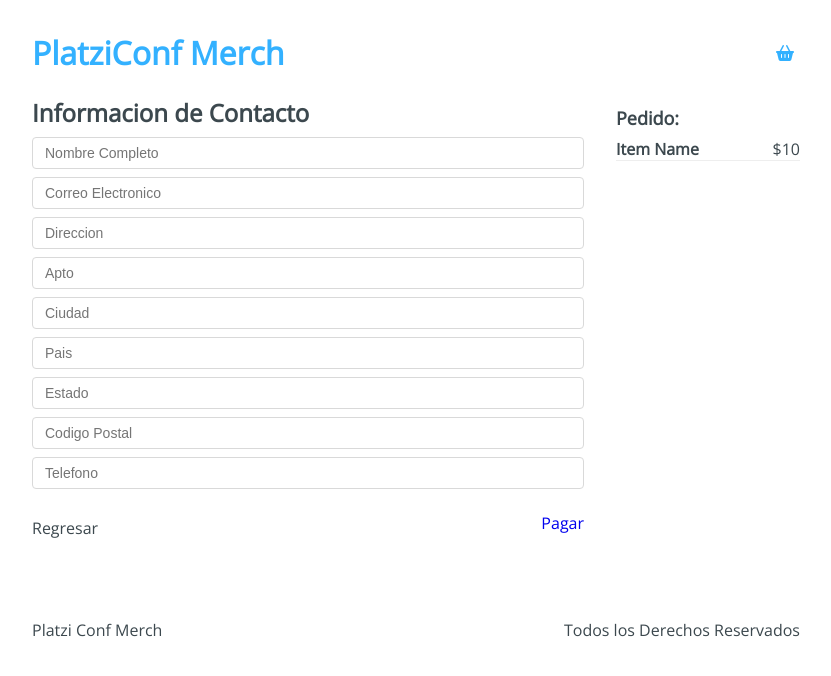
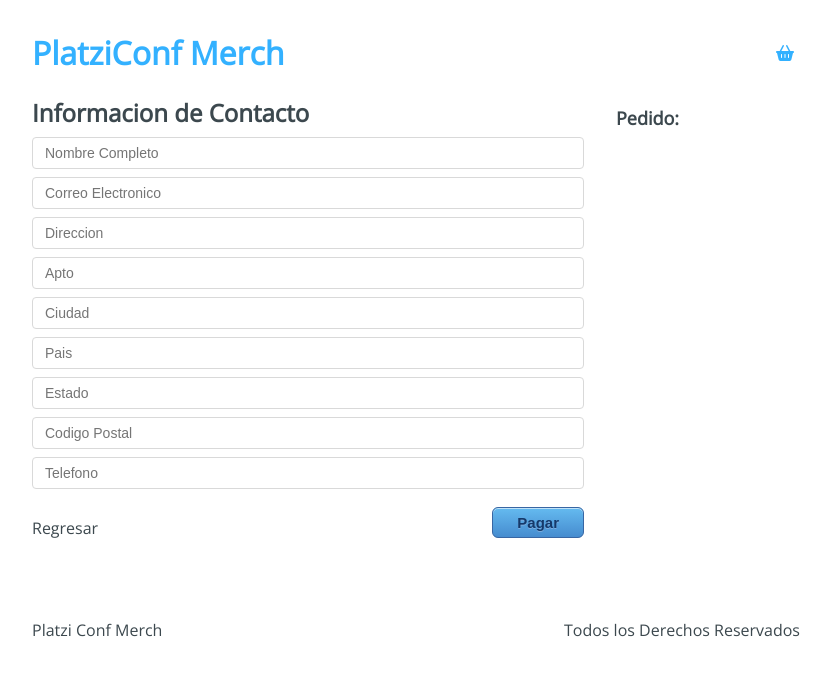
Before and after one commit to eddypv/PlatziConfMerch, a React app: page /checkout/information in a window 1280 px wide. Shown: the top 676 px of the page, without its empty margins (224-1055 px from the left). Built offline with nearby package versions, Linux system fonts and the light colour scheme.

Commit message:
update information page

```diff
--- a/src/containers/Information.js
+++ b/src/containers/Information.js
@@ -1,16 +1,39 @@
 /* eslint-disable import/imports-first */
-import React from 'react'
+import React, {useContext, useRef} from 'react'
 import '../styles/components/Information.css'
 import {Link} from 'react-router-dom'
+import AppContext from '../context/AppContext'
 
-const Information = () => (
+
+const Information = ({history}) => {
+    const {state, addToBuyer} = useContext(AppContext)
+    const {cart} = state
+    const form = useRef(null)
+
+    const handleSubmit = () =>{
+        const formData = new FormData(form.current)
+        const buyer ={
+            "name":formData.get("name"),
+            "email":formData.get("email"),
+            "address":formData.get("address"),
+            "apto":formData.get("apto"),
+            "city":formData.get("city"),
+            "country":formData.get("country"),
+            "state":formData.get("state"),
+            "cp":formData.get("cp"),
+            "phone":formData.get("phone"),
+        }
+        addToBuyer(buyer)
+        history.push("/checkout/payment")
+    }
+    return (
         <div className="Information">
             <div className="Informacion-content">
                 <div className="Informacion-head">
                     <h2>Informacion de Contacto</h2>
                 </div>
                 <div className="Information-form">
-                    <form action="">
+                    <form ref={form}>
                         <input type="text" placeholder="Nombre Completo" name="name" />
                         <input type="text" placeholder="Correo Electronico" name="email" />
                         <input type="text" placeholder="Direccion" name="address" />
@@ -27,20 +50,24 @@ const Information = () => (
                         Regresar
                     </div>
                     <div className="Information-next">
-                        <Link to="/checkout/payment">Pagar</Link>
+                        <button type="button" onClick={handleSubmit}>Pagar</button>
                     </div>
                 </div>
             </div>
             <div className="Information-sidebar">
                 <h3>Pedido:</h3>
-                <div className="Information-item">
-                    <div className="Information-element">
-                        <h4>Item Name</h4>
-                        <span>$10</span>
+                {cart.map(item =>(
+                    <div key={item.id} className="Information-item">
+                        <div className="Information-element">
+                            <h4>{item.title}</h4>
+                            <span>$ {item.price}</span>
+                        </div>
                     </div>
-                </div>
+                ))}
+
             </div>
         </div>
     )
+}
 
 export default Information
--- a/src/hooks/useInitialState.js
+++ b/src/hooks/useInitialState.js
@@ -16,10 +16,18 @@ const useInitialState = () =>{
             cart:state.cart.filter(item => item.id !== payload.id)
         })
     }
+    const addToBuyer = payload =>{
+        setState({
+            ...state,
+            buyer:[...state.buyer, payload]
+        })
+    }
+
 
     return {
         addToCart,
         removeFromCart,
+        addToBuyer,
         state
     }
 
--- a/src/initialState.js
+++ b/src/initialState.js
@@ -1,5 +1,6 @@
 export default {
     cart: [],
+    buyer:[],
     products: [
       {
         'id': '1',
```
Lines whose indentation alone changed are shown as unchanged.
